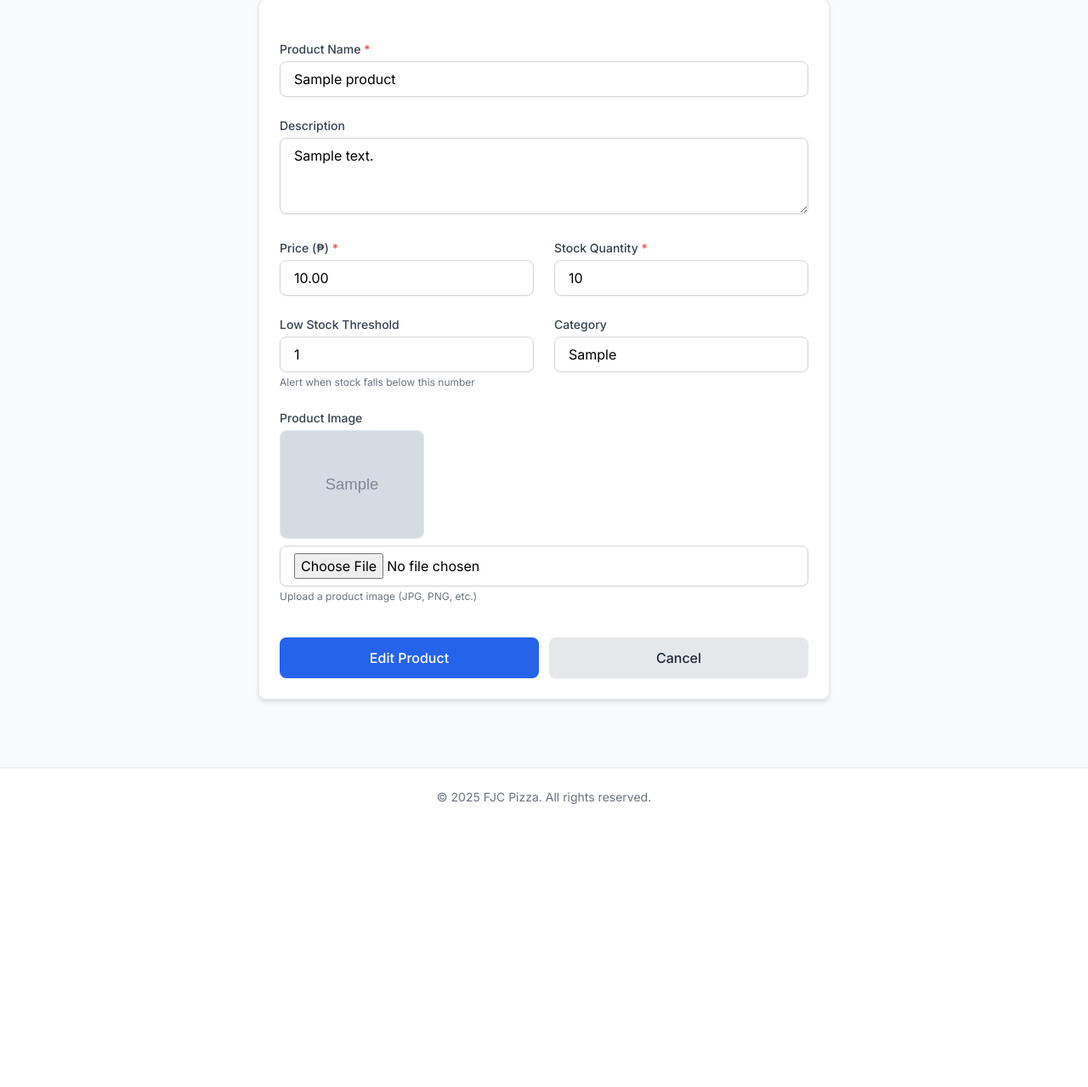
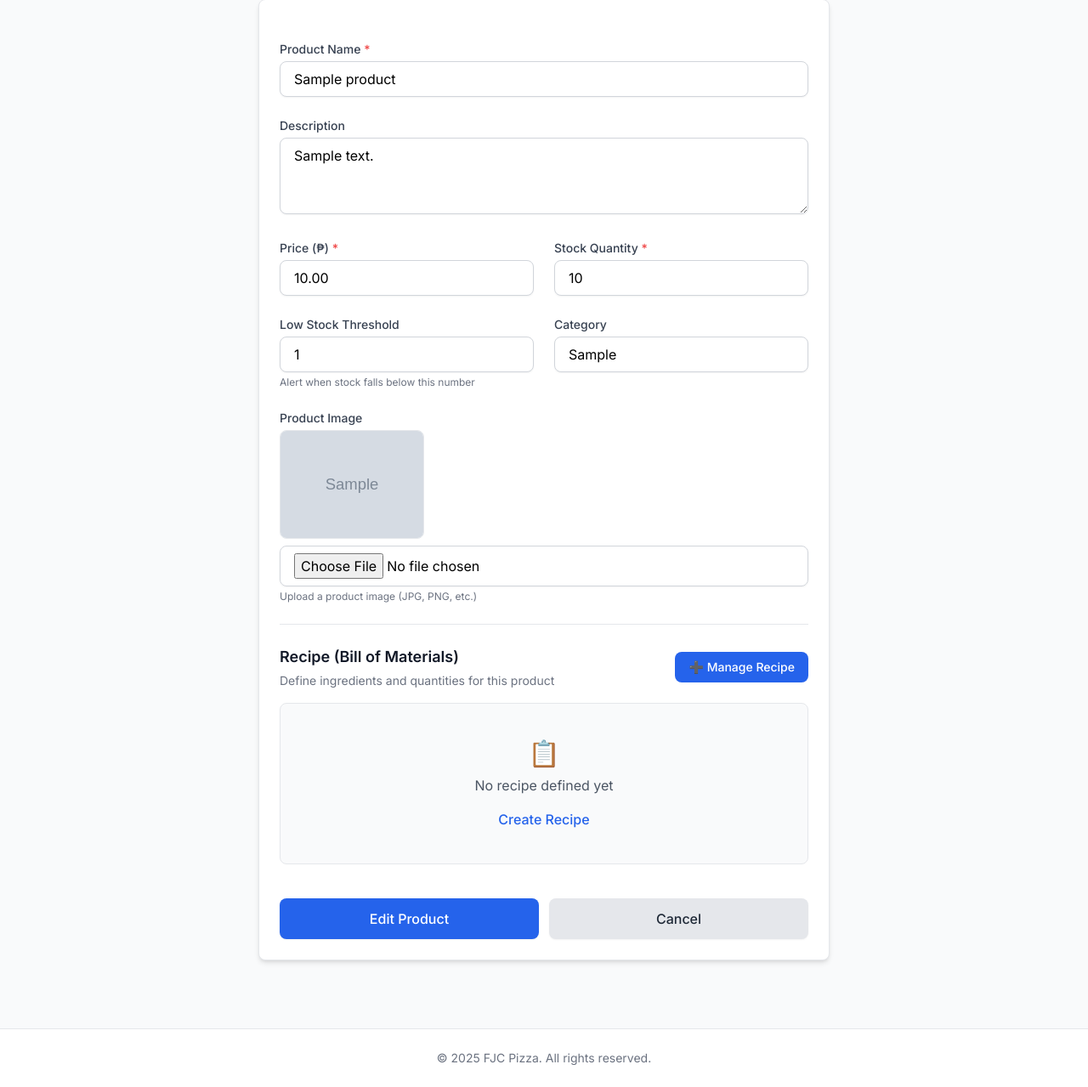
Before and after one commit to property360-2/FJC-Pizza, a Django app: page /products/1/edit/ in a window 1280 px wide. Shown: the part 182-1461 px from the top of the page at 85% size. Before the commit the page ends 1128 px from the top, so only its background shows below. Run offline with Django 5.2, Linux system fonts and the light colour scheme; a user stored in the database is signed in; tables that the repository leaves empty hold one stand-in row (values such as "Sample post"); grey boxes marked "Sample" are stand-in pictures; some libraries are stand-ins or nearby versions.

Commit message:
feat: Add recipe/BOM management UI for products
Added comprehensive recipe management interface:

Product Edit Integration:
- Added Recipe (BOM) section to product edit form
- Shows current recipe ingredients in a preview table
- Quick access to recipe management via \"Manage Recipe\" button
- Only displayed when editing existing products

Recipe Management View:
- Dedicated page for managing product recipes
- Display current recipe ingredients with quantities
- Add/edit/remove ingredients from products
- Dynamic form with add/remove buttons for ingredients

Features:
- Select from active ingredients in dropdown
- Specify exact quantity for each ingredient
- Display ingredient unit alongside names
- Real-time row management (add/remove ingredients)
- Current recipe preview shows all current ingredients
- Save recipe atomically (all or nothing)
- Validation for ingredient selection and quantities

User Experience:
- Clear instructions on how recipes work
- Shows ingredient units for clarity
- Dashed border \"Add Another\" button for intuitiveness
- Remove button (✕) for easy ingredient deletion
- Back button returns to product edit page

Database:
- Uses RecipeItem and RecipeIngredient models
- Atomic transactions ensure consistency
- Creates RecipeItem automatically if not exists

🤖 Generated with Claude Code

Co-Authored-By: Claude <noreply@anthropic.com>

```diff
--- a/sales_inventory_system/products/urls.py
+++ b/sales_inventory_system/products/urls.py
@@ -16,6 +16,9 @@ urlpatterns = [
     path('ingredients/<int:pk>/edit/', views.ingredient_edit, name='ingredient_edit'),
     path('ingredients/<int:pk>/delete/', views.ingredient_delete, name='ingredient_delete'),
 
+    # Recipe Management
+    path('<int:pk>/recipe/', views.recipe_edit, name='recipe_edit'),
+
     # BOM (Bill of Materials) routes
     path('bom/dashboard/', bom_views.bom_dashboard, name='bom_dashboard'),
     path('bom/usage-report/', bom_views.ingredient_usage_report, name='bom_usage_report'),
--- a/sales_inventory_system/products/views.py
+++ b/sales_inventory_system/products/views.py
@@ -337,3 +337,59 @@ def ingredient_delete(request, pk):
 
     messages.success(request, f'Ingredient "{name}" deleted successfully!')
     return redirect('products:ingredient_list')
+
+
+# ==================== Recipe/BOM Management Views ====================
+
+@login_required
+@user_passes_test(is_admin)
+def recipe_edit(request, pk):
+    """Edit product recipe/BOM"""
+    from django.db import transaction
+
+    product = get_object_or_404(Product, pk=pk)
+
+    # Get or create recipe item
+    recipe_item, created = RecipeItem.objects.get_or_create(product=product)
+
+    if request.method == 'POST':
+        try:
+            with transaction.atomic():
+                # Delete existing ingredients
+                recipe_item.recipeingredient_set.all().delete()
+
+                # Add new ingredients from form
+                ingredients_data = request.POST.getlist('ingredient_id')
+                quantities_data = request.POST.getlist('quantity')
+
+                for ing_id, qty in zip(ingredients_data, quantities_data):
+                    if ing_id and qty:
+                        try:
+                            ingredient = Ingredient.objects.get(id=ing_id)
+                            RecipeIngredient.objects.create(
+                                recipe_item=recipe_item,
+                                ingredient=ingredient,
+                                quantity=Decimal(qty)
+                            )
+                        except (Ingredient.DoesNotExist, ValueError):
+                            pass
+
+                messages.success(request, f'Recipe for "{product.name}" updated successfully!')
+                return redirect('products:edit', pk=product.id)
+
+        except Exception as e:
+            messages.error(request, f'Error updating recipe: {str(e)}')
+
+    # Get all active ingredients
+    all_ingredients = Ingredient.objects.filter(is_active=True).order_by('name')
+
+    # Get current recipe ingredients
+    recipe_ingredients = recipe_item.recipeingredient_set.all()
+
+    context = {
+        'product': product,
+        'recipe_item': recipe_item,
+        'recipe_ingredients': recipe_ingredients,
+        'all_ingredients': all_ingredients,
+    }
+    return render(request, 'products/recipe_form.html', context)
--- a/sales_inventory_system/templates/products/form.html
+++ b/sales_inventory_system/templates/products/form.html
@@ -139,6 +139,53 @@
                 <p class="mt-1 text-xs text-gray-500">Upload a product image (JPG, PNG, etc.)</p>
             </div>
 
+            <!-- Recipe/BOM Section (only for editing) -->
+            {% if product %}
+            <div class="pt-6 border-t border-gray-200">
+                <div class="flex justify-between items-center mb-4">
+                    <div>
+                        <h3 class="text-lg font-semibold text-gray-900">Recipe (Bill of Materials)</h3>
+                        <p class="text-sm text-gray-500 mt-1">Define ingredients and quantities for this product</p>
+                    </div>
+                    <a href="{% url 'products:recipe_edit' product.id %}" class="px-4 py-2 bg-fjc-blue-600 text-white rounded-lg hover:bg-fjc-blue-700 font-medium text-sm">
+                        ➕ Manage Recipe
+                    </a>
+                </div>
+
+                <!-- Recipe Preview -->
+                <div class="bg-gray-50 rounded-lg border border-gray-200 p-4">
+                    {% if product.recipeitem.recipeingredient_set.all %}
+                    <div class="overflow-x-auto">
+                        <table class="w-full text-sm">
+                            <thead class="border-b border-gray-300">
+                                <tr>
+                                    <th class="text-left py-2 px-3 font-semibold text-gray-700">Ingredient</th>
+                                    <th class="text-right py-2 px-3 font-semibold text-gray-700">Quantity</th>
+                                </tr>
+                            </thead>
+                            <tbody class="divide-y divide-gray-200">
+                                {% for item in product.recipeitem.recipeingredient_set.all %}
+                                <tr>
+                                    <td class="py-2 px-3">{{ item.ingredient.name }}</td>
+                                    <td class="py-2 px-3 text-right">{{ item.quantity }} {{ item.ingredient.unit }}</td>
+                                </tr>
+                                {% endfor %}
+                            </tbody>
+                        </table>
+                    </div>
+                    {% else %}
+                    <div class="text-center py-6">
+                        <span class="text-3xl mb-2 block">📋</span>
+                        <p class="text-gray-600 mb-4">No recipe defined yet</p>
+                        <a href="{% url 'products:recipe_edit' product.id %}" class="text-fjc-blue-600 hover:text-fjc-blue-700 font-medium">
+                            Create Recipe
+                        </a>
+                    </div>
+                    {% endif %}
+                </div>
+            </div>
+            {% endif %}
+
             <!-- Actions -->
             <div class="flex space-x-3 pt-4">
                 <button
```
Also changed, not shown: sales_inventory_system/templates/products/recipe_form.html (added, +190 -0 lines).
